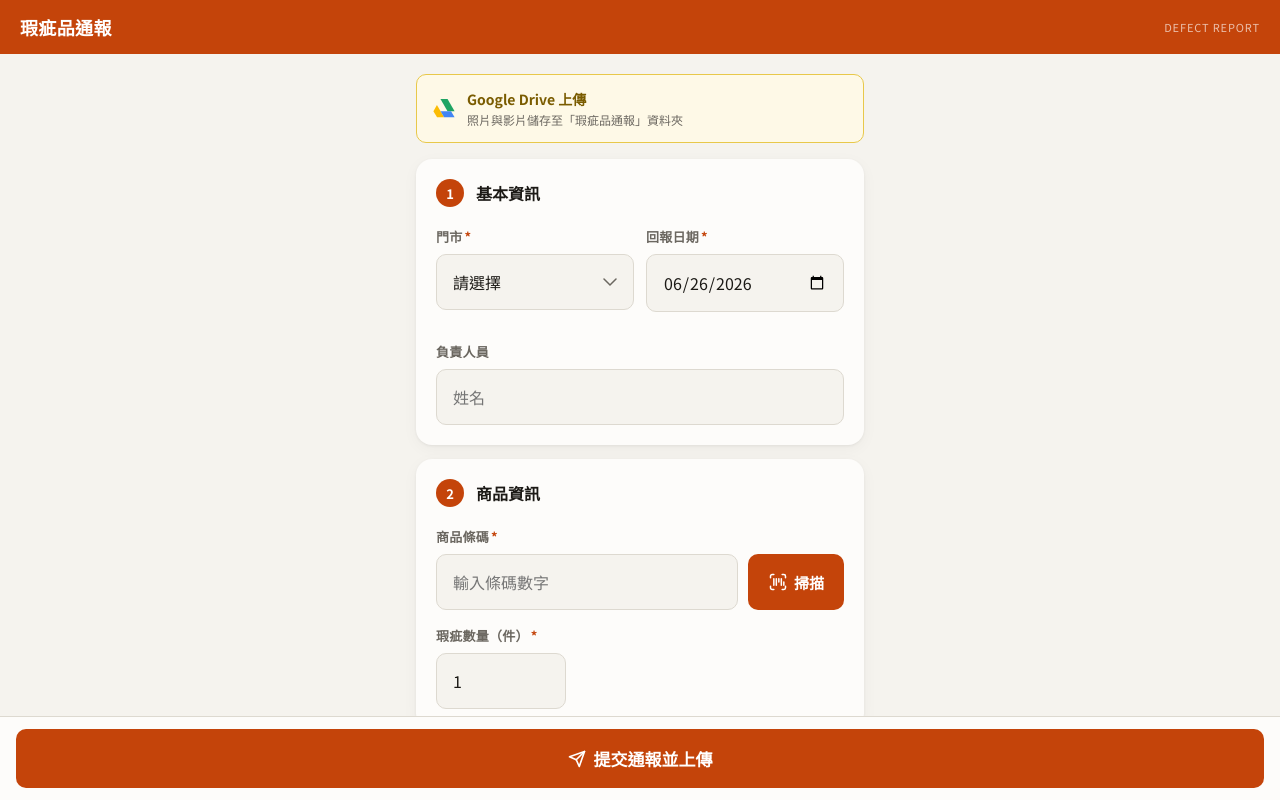
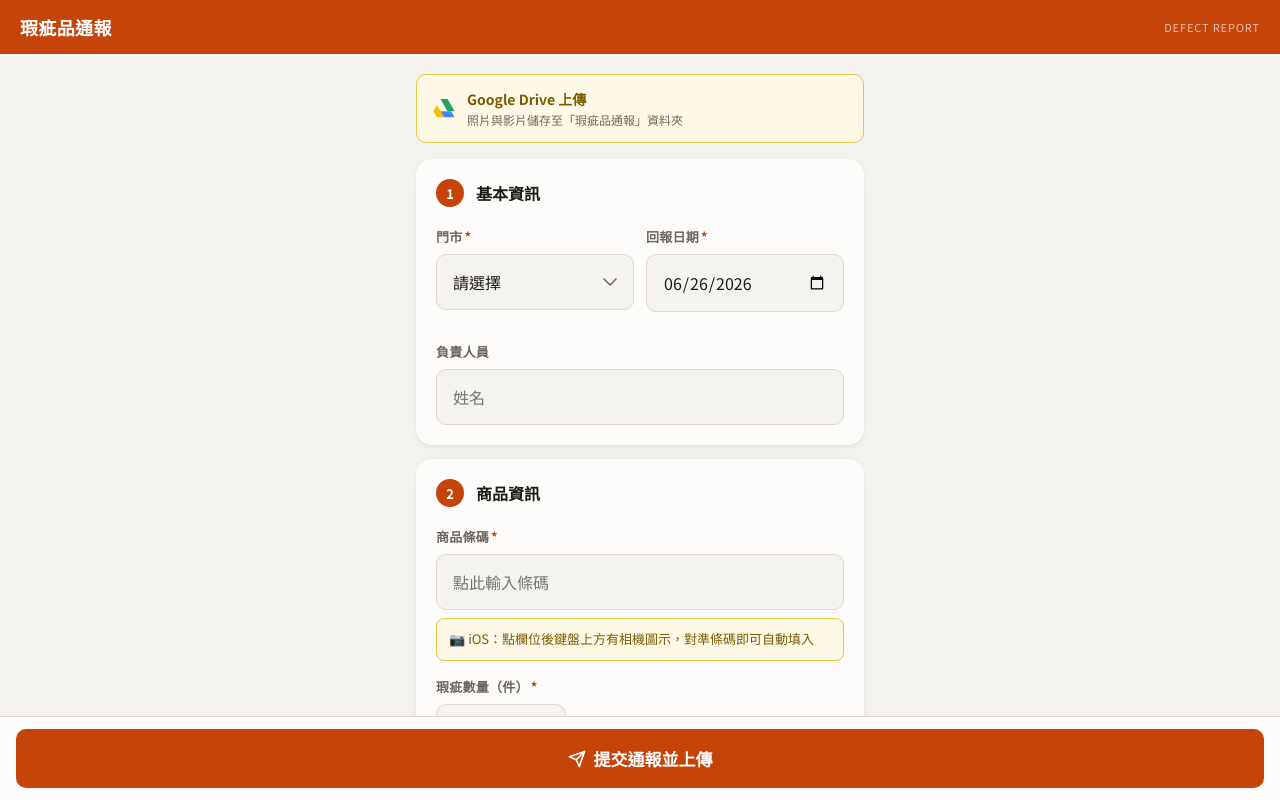
Before and after one commit to bunny0405/defect-app, a Next.js app: page / in a window 1280 px wide. Shown: the top 800 px of the page. Built offline with nearby package versions, Linux system fonts and the light colour scheme.

Commit message:
Add files via upload

```diff
--- a/components/DefectForm.js
+++ b/components/DefectForm.js
@@ -1,6 +1,5 @@
 'use client'
 import { useState, useRef, useEffect } from 'react'
-import BarcodeScanner from './BarcodeScanner'
 import styles from './DefectForm.module.css'
 
 const STORES = ['AS62 南西IP店', 'AS70 西門IP店']
@@ -18,7 +17,6 @@ export default function DefectForm() {
   const [transferNo, setTransferNo] = useState('')
   const [transferNote, setTransferNote] = useState('')
   const [mediaFiles, setMediaFiles] = useState([])
-  const [showScanner, setShowScanner] = useState(false)
   const [error, setError] = useState('')
   const [progress, setProgress] = useState(0)
   const [submitting, setSubmitting] = useState(false)
@@ -143,13 +141,6 @@ export default function DefectForm() {
 
   return (
     <>
-      {showScanner && (
-        <BarcodeScanner
-          onDetected={(code) => { setBarcode(code); setShowScanner(false) }}
-          onClose={() => setShowScanner(false)}
-        />
-      )}
-
 <header className={styles.header}>
         <h1>瑕疵品通報</h1>
         <span>DEFECT REPORT</span>
@@ -202,25 +193,16 @@ export default function DefectForm() {
           </div>
           <div className={styles.field}>
             <label>商品條碼<span className={styles.req}>*</span></label>
-            <div className={styles.barcodeRow}>
             <input
               type="text"
               inputMode="numeric"
-                placeholder="輸入條碼數字"
+              placeholder="點此輸入條碼"
               value={barcode}
               onChange={e => setBarcode(e.target.value)}
+              autoComplete="off"
             />
-              <button className={styles.scanBtn} onClick={() => setShowScanner(true)}>
-                <svg width="20" height="20" viewBox="0 0 24 24" fill="none" stroke="currentColor" strokeWidth="1.8" strokeLinecap="round">
-                  <path d="M3 7V5a2 2 0 0 1 2-2h2M17 3h2a2 2 0 0 1 2 2v2M21 17v2a2 2 0 0 1-2 2h-2M7 21H5a2 2 0 0 1-2-2v-2"/>
-                  <line x1="7" y1="8" x2="7" y2="16"/>
-                  <line x1="10" y1="8" x2="10" y2="16"/>
-                  <line x1="13" y1="8" x2="13" y2="12"/>
-                  <line x1="16" y1="8" x2="16" y2="16"/>
-                  <line x1="19" y1="12" x2="19" y2="16"/>
-                </svg>
-                掃描
-              </button>
+            <div className={styles.barcodeTip}>
+              📷 iOS：點欄位後鍵盤上方有相機圖示，對準條碼即可自動填入
             </div>
           </div>
           <div className={styles.field}>
--- a/components/DefectForm.module.css
+++ b/components/DefectForm.module.css
@@ -273,3 +273,14 @@
 @media (max-width: 480px) {
   .row { grid-template-columns: 1fr; }
 }
+
+.barcodeTip {
+  font-size: 13px;
+  color: #7A5C00;
+  background: #FEF9E7;
+  border: 1px solid #E8C84A;
+  border-radius: 8px;
+  padding: 10px 12px;
+  margin-top: 8px;
+  line-height: 1.6;
+}
```
Lines whose indentation alone changed are shown as unchanged.
